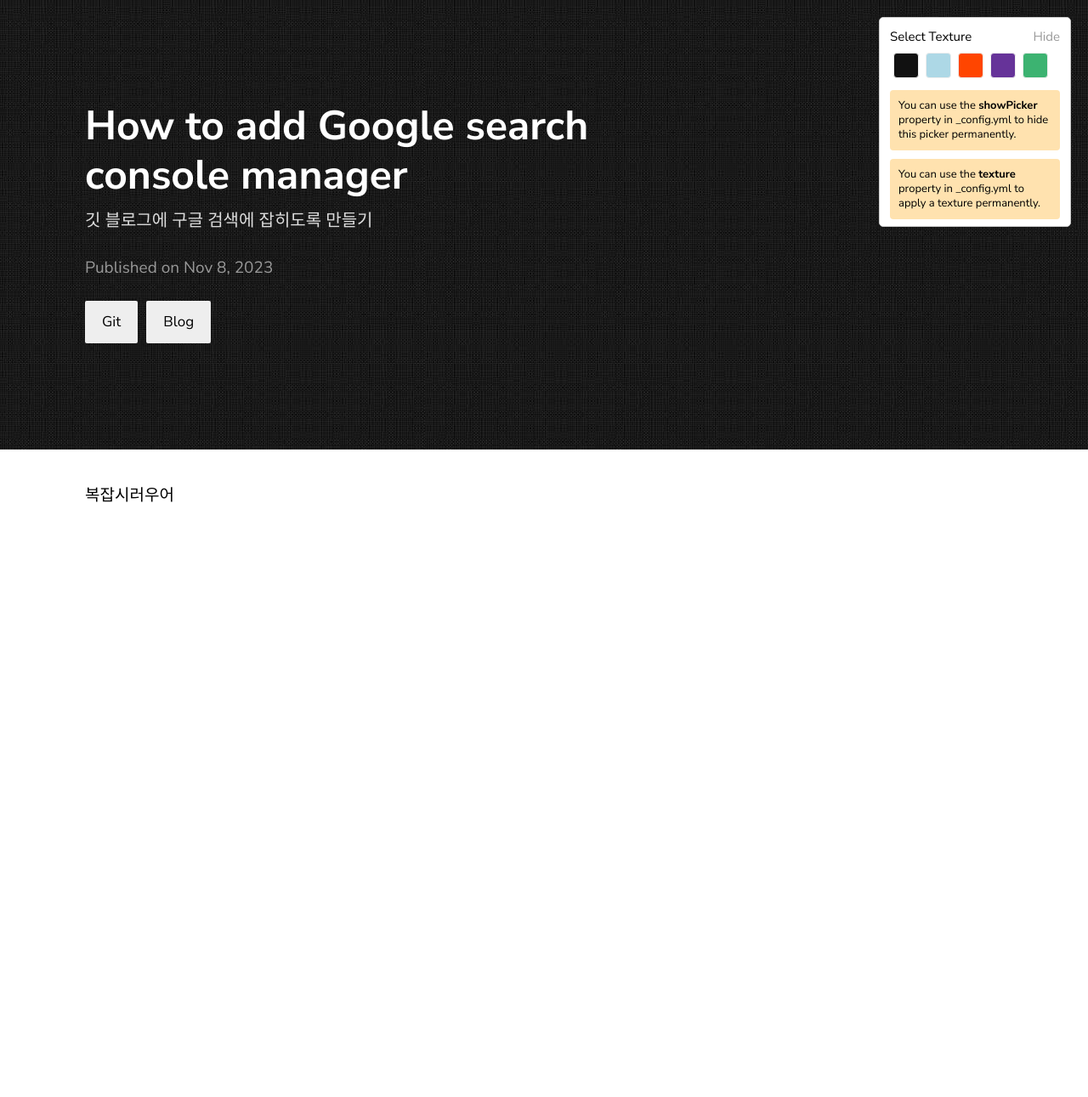
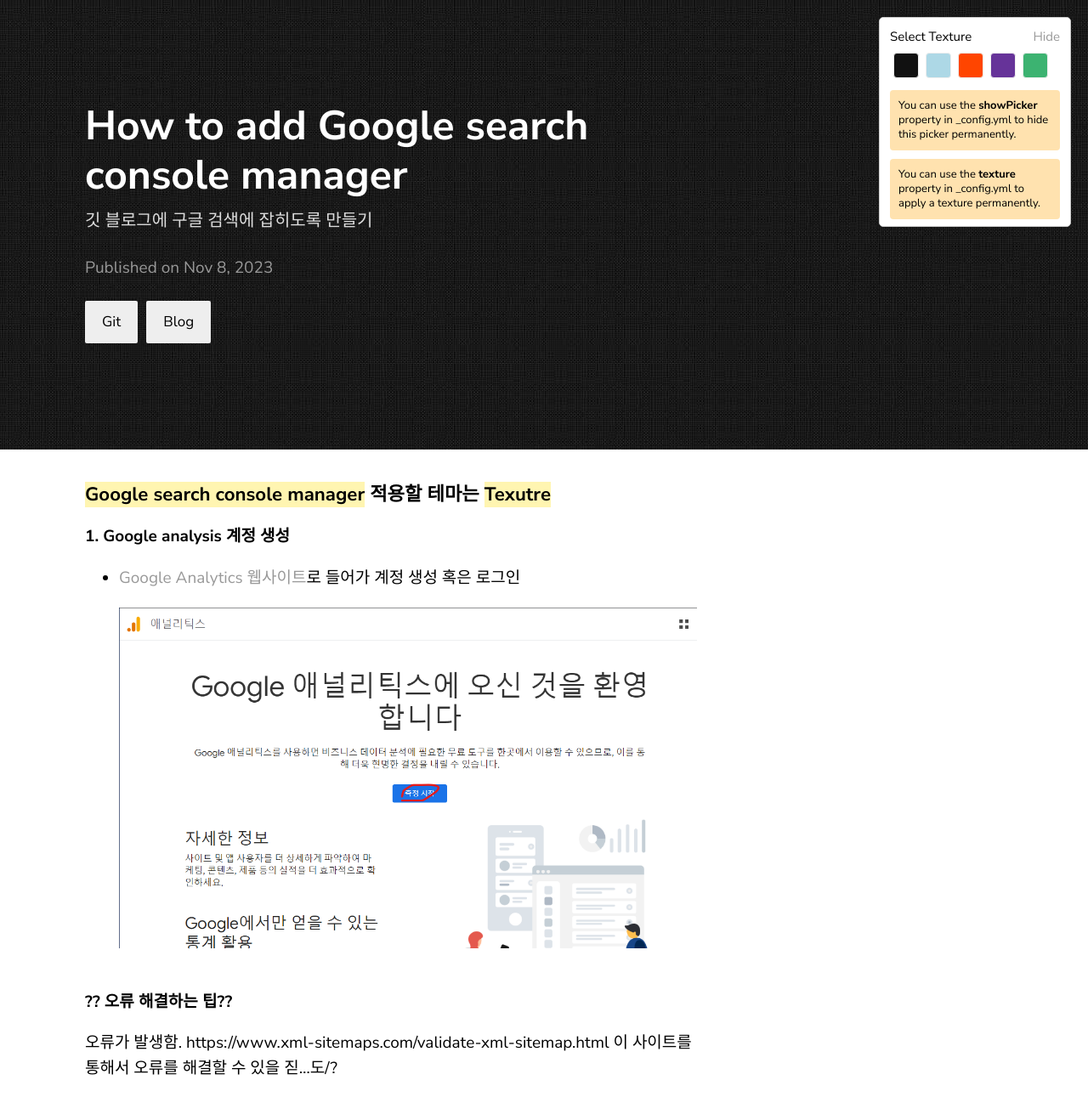
Before and after one commit to ParkJeonghyeon1013/ParkJeonghyeon1013.github.io, a Jekyll site: the page built from _posts/2023-11-09-GoogleSearchConsole-post.markdown, in a window 1280 px wide. Shown: the whole page at 85% size. Built offline with Jekyll 4.4.1, drawn with Linux system fonts in a browser that asks for light colours; comment, search, counter and statistics services are not loaded; before the commit the page ends 900 px from its top, so only the background shows below that.

Commit message:
post 1109 ing

```diff
--- a/_posts/2023-11-05-coding-post.markdown
+++ b/_posts/2023-11-05-coding-post.markdown
@@ -6,7 +6,7 @@ date:   2023-11-05 09:03:36 +9
 categories: Git Blog
 ---
 
-### 다음과 같은 <span style = 'background-color:#fff5b1'>순서</span>로 진행한다!
+### <span style = 'background-color:#fff5b1'>GIT BLOG</span> 다음과 같은 순서로 진행한다!
 
 **1. 깃 블로그를 위한 기본 환경 세팅**<br>
 **2. 깃 블로그 테마 적용 방법**<br>
--- a/_posts/2023-11-06-commentTab-post.markdown
+++ b/_posts/2023-11-06-commentTab-post.markdown
@@ -6,7 +6,7 @@ date:   2023-11-06 09:03:36 +9
 categories: Git Blog
 ---
 
-### 댓글창을 만들 테마는 <span style = 'background-color:#fff5b1'>Texutre</span> 아래와 같은 순서로 진행
+###  <span style = 'background-color:#fff5b1'>댓글창</span>을 만들 테마는 <span style = 'background-color:#fff5b1'>Texutre</span> 아래와 같은 순서로 진행
 
 **1. Utterances 세팅**<br>
 **2. 로컬 / 웹 배포 방법**<br>
--- a/_posts/2023-11-08-GoogleAnalysis-post.markdown
+++ b/_posts/2023-11-08-GoogleAnalysis-post.markdown
@@ -6,7 +6,7 @@ date:   2023-11-08 09:03:36 +9
 categories: Git Blog
 ---
 
-### Google Analysis 적용할 테마는 <span style = 'background-color:#fff5b1'>Texutre</span>
+### <span style = 'background-color:#fff5b1'>Google Analysis</span> 적용할 테마는 <span style = 'background-color:#fff5b1'>Texutre</span>
 
 **1. Google analysis 계정 생성**<br>
 - [Google Analytics 웹사이트](https://analytics.google.com/analytics/web/)로 들어가 계정 생성 혹은 로그인 <br>
--- a/_posts/2023-11-09-GoogleSearchConsole-post.markdown
+++ b/_posts/2023-11-09-GoogleSearchConsole-post.markdown
@@ -5,4 +5,17 @@ description: 깃 블로그에 구글 검색에 잡히도록 만들기
 date:   2023-11-9 07:00:36 +9
 categories: Git Blog
 ---
-복잡시러우어
+
+### <span style = 'background-color:#fff5b1'>Google search console manager</span> 적용할 테마는 <span style = 'background-color:#fff5b1'>Texutre</span>
+
+**1. Google analysis 계정 생성**<br>
+- [Google Analytics 웹사이트](https://analytics.google.com/analytics/web/)로 들어가 계정 생성 혹은 로그인 <br>
+![가입하기](/image/post_231108/signup.png)
+
+
+
+**?? 오류 해결하는 팁??**
+
+오류가 발생함.
+https://www.xml-sitemaps.com/validate-xml-sitemap.html
+이 사이트를 통해서 오류를 해결할 수 있을 짇...도/?
```
Also changed, not shown: image/post_231109/addNewSitemap.png (renamed from image/post_231109/화면 캡처 2023-11-08 171135.png), image/post_231109/addSiteMap.png (renamed from image/post_231109/화면 캡처 2023-11-08 170622.png), image/post_231109/checkMine.png (renamed from image/post_231109/화면 캡처 2023-11-08 170349.png), image/post_231109/confirmMine.png (renamed from image/post_231109/화면 캡처 2023-11-08 170547.png), image/post_231109/sitemapError.png (added), image/post_231109/urlHead.png (renamed from image/post_231109/화면 캡처 2023-11-08 170302.png), image/post_231109/whereToAdd.png (renamed from image/post_231109/화면 캡처 2023-11-08 171158.png).
